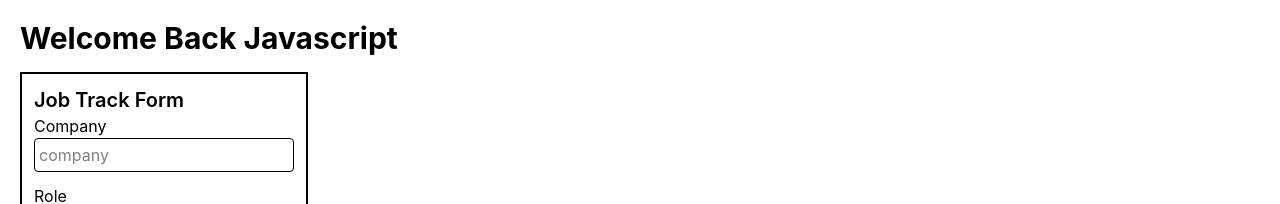
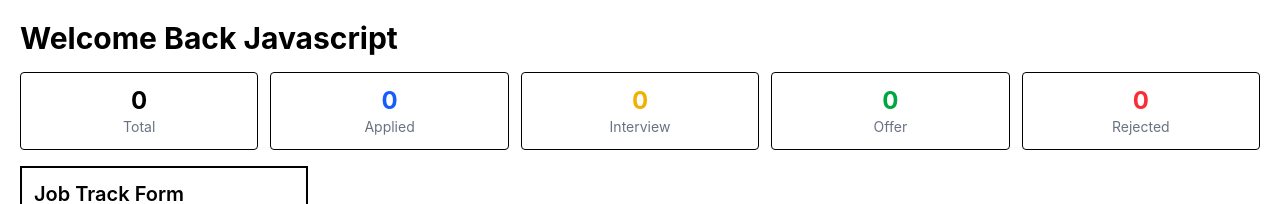
Before and after one commit to Jafarscript/job-tracker, a React (Vite) app in the folder client/: page / in a window 1280 px wide. Shown: the top 204 px of the page. Built offline with nearby package versions, Linux system fonts and the light colour scheme; no server answers.

Commit message:
Add the API url to the client side

```diff
--- a/client/src/App.jsx
+++ b/client/src/App.jsx
@@ -22,20 +22,19 @@ function App() {
     setFormData({ ...formData, [e.target.name]: e.target.value });
   };
 
-  // const stats = {
-  //   total: jobs.length,
-  //   applied: jobs.filter((job) => job.status === "Applied").length,
-  //   interview: jobs.filter((job) => job.status === "Interview").length,
-  //   offer: jobs.filter((job) => job.status === "Offer").length,
-  //   rejected: jobs.filter((job) => job.status === "Rejected").length,
-  // };
+  const stats = {
+    total: jobs.length,
+    applied: jobs.filter((job) => job.status === "Applied").length,
+    interview: jobs.filter((job) => job.status === "Interview").length,
+    offer: jobs.filter((job) => job.status === "Offer").length,
+    rejected: jobs.filter((job) => job.status === "Rejected").length,
+  };
 
 
-  const API = import.meta.env.API_URL
-
+  const API = import.meta.env.VITE_API_URL
   useEffect(() => {
     axios
-      .get(`${API}/jobs`)
+      .get(`${API}jobs`)
       .then((response) => {
         setJob(response.data);
         setLoading(false);
@@ -51,7 +50,7 @@ function App() {
 
     setLoading(true);
     axios
-      .post(`${API}/jobs`, formData)
+      .post(`${API}jobs`, formData)
       .then((response) => {
         console.log("Success");
         setJob([...jobs, response.data]);
@@ -73,7 +72,7 @@ function App() {
 
   const handleDelete = (id) => {
     axios
-      .delete(`${API}/jobs/${id}`)
+      .delete(`${API}jobs/${id}`)
       .then((response) => {
         console.log(response);
         setJob(jobs.filter((job) => job._id !== id));
@@ -85,7 +84,7 @@ function App() {
 
   const handleStatusChange = (id, newStatus) => {
     axios
-      .patch(`${API}/jobs/${id}`, { status: newStatus })
+      .patch(`${API}jobs/${id}`, { status: newStatus })
       .then((response) => {
         setJob(jobs.map((job) => (job._id === id ? response.data : job)));
       })
@@ -105,7 +104,7 @@ function App() {
   return (
     <main className="p-5 overflow-hidden">
       <h1 className="text-3xl font-bold">Welcome Back Javascript</h1>
-      {/* <div className="grid grid-cols-2 md:grid-cols-5 gap-3 my-4">
+      <div className="grid grid-cols-2 md:grid-cols-5 gap-3 my-4">
         <div className="border rounded p-3 text-center">
           <p className="text-2xl font-bold">{stats.total}</p>
           <p className="text-sm text-gray-500">Total</p>
@@ -128,7 +127,7 @@ function App() {
           <p className="text-2xl font-bold text-red-500">{stats.rejected}</p>
           <p className="text-sm text-gray-500">Rejected</p>
         </div>
-      </div> */}
+      </div>
       <form className="w-2xs border-2 p-3 mt-4" onSubmit={handleSubmit}>
         <h1 className="text-xl font-semibold">Job Track Form</h1>
         <div className="flex flex-col gap-3">
```
